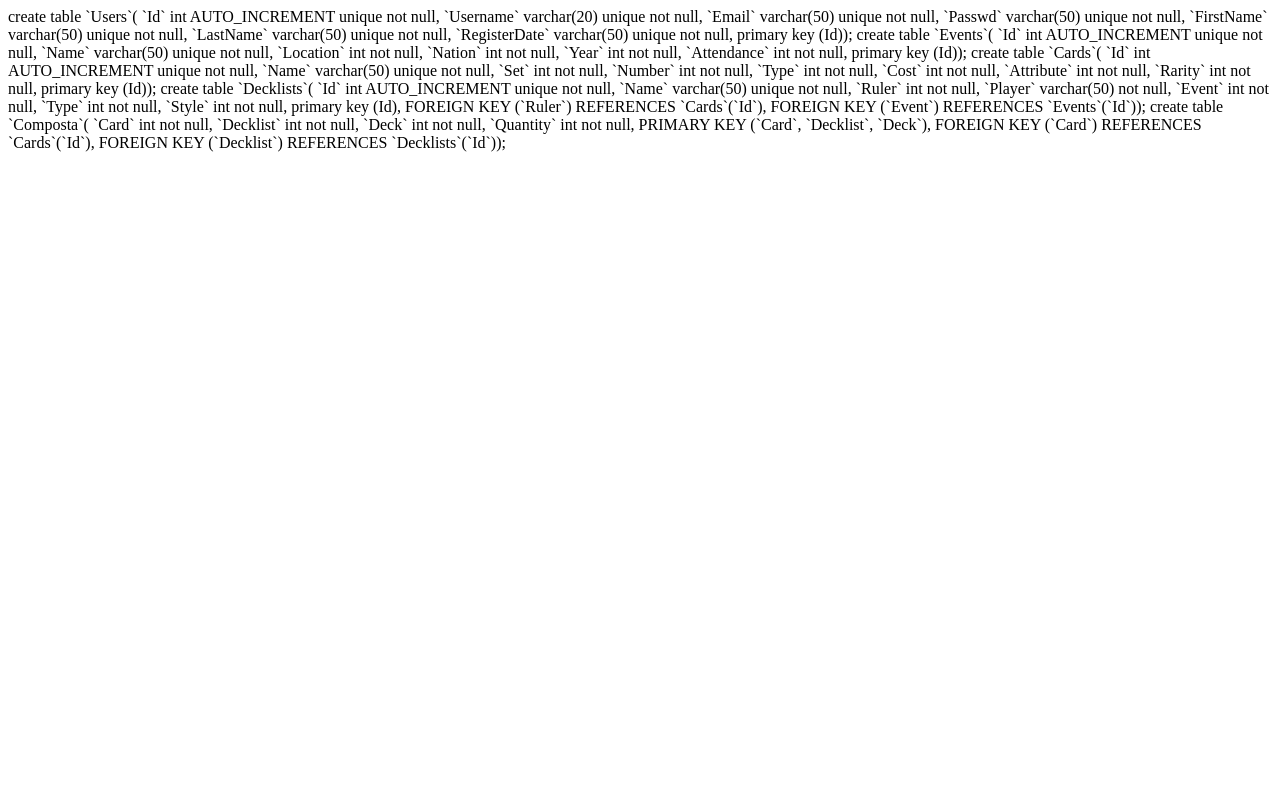
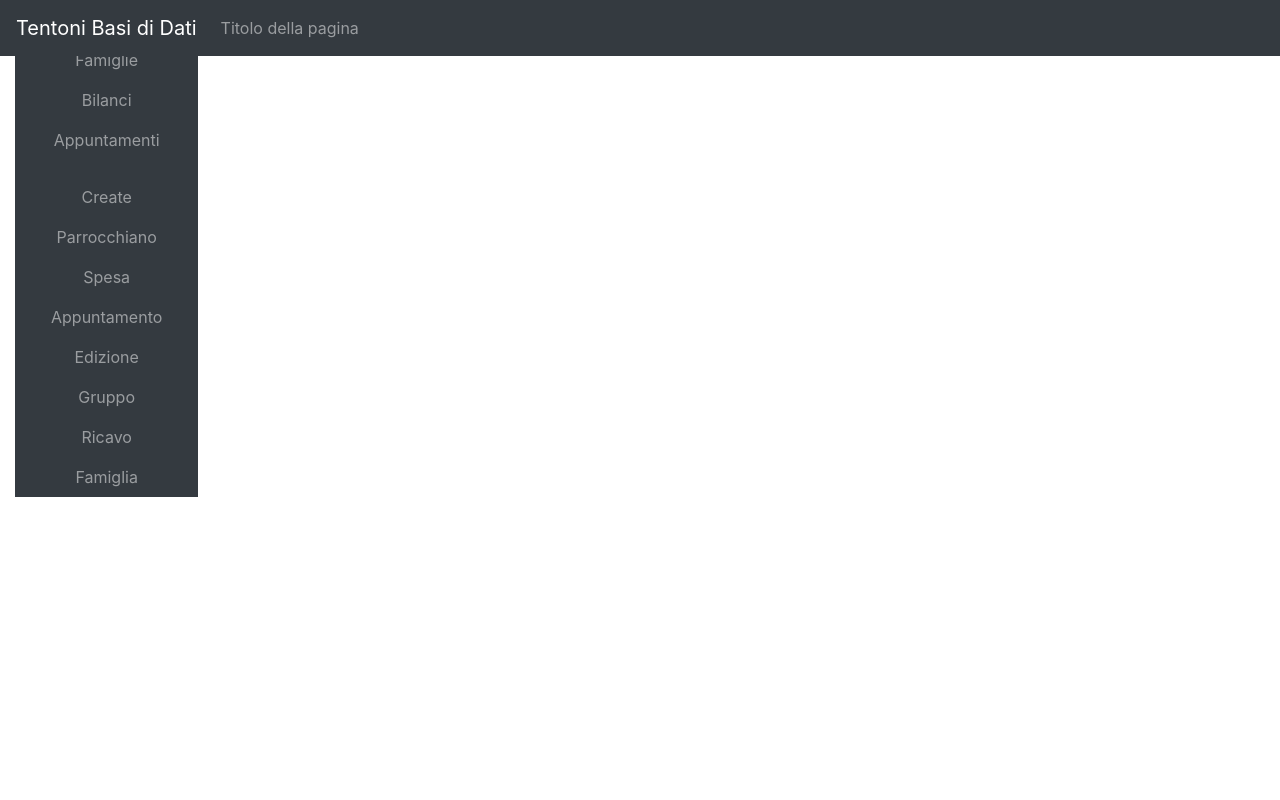
Before and after one commit to Daniele-Tentoni/FowDeckHub_old, a PHP site: page /assets/layout/header_vecchio.php in a window 1280 px wide. Run offline with PHP 8.4, Linux system fonts and the light colour scheme; some libraries are stand-ins or nearby versions.

Commit message:
Revert "Alcune modifiche di usabilità"
This reverts commit eadaf18c387183a6409fb1f584eadd1e33b724be.

```diff
--- a/assets/layout/header_vecchio.php
+++ b/assets/layout/header_vecchio.php
@@ -1,50 +1,49 @@
-create table `Users`(
-    `Id` int AUTO_INCREMENT unique not null,
-    `Username` varchar(20) unique not null,
-    `Email` varchar(50) unique not null,
-    `Passwd` varchar(50) unique not null,
-    `FirstName` varchar(50) unique not null,
-    `LastName` varchar(50) unique not null,
-    `RegisterDate` varchar(50) unique not null,
-    primary key (Id));
-
-create table `Events`(
-    `Id` int AUTO_INCREMENT unique not null,
-    `Name` varchar(50) unique not null,
-    `Location` int not null,
-    `Nation` int not null,
-    `Year` int not null,
-    `Attendance` int  not null,
-    primary key (Id));
-
-create table `Cards`(
-    `Id` int AUTO_INCREMENT unique not null,
-    `Name` varchar(50) unique not null,
-    `Set` int not null,
-    `Number` int not null,
-    `Type` int not null,
-    `Cost` int  not null,
-    `Attribute` int not null,
-    `Rarity` int  not null,
-    primary key (Id));
-
-create table `Decklists`(
-    `Id` int AUTO_INCREMENT unique not null,
-    `Name` varchar(50) unique not null,
-    `Ruler` int not null,
-    `Player` varchar(50) not null,
-    `Event` int not null,
-    `Type` int  not null,
-    `Style` int not null,
-    primary key (Id),
-	FOREIGN KEY (`Ruler`) REFERENCES `Cards`(`Id`),
-	FOREIGN KEY (`Event`) REFERENCES `Events`(`Id`));
-
-create table `Composta`(
-    `Card` int not null,
-    `Decklist` int not null,
-    `Deck` int not null,
-    `Quantity` int not null,
-	PRIMARY KEY (`Card`, `Decklist`, `Deck`),
-	FOREIGN KEY (`Card`) REFERENCES `Cards`(`Id`),
-	FOREIGN KEY (`Decklist`) REFERENCES `Decklists`(`Id`));
+<!-- DOCTYPE html-->
+<html lang="it">
+	<head>
+		<title>Tentoni - Basi di Dati</title>
+		<meta charset="utf-8">
+		<meta name="viewport" content="initial-scale=1.0, width=device-width" />
+		<link rel="stylesheet" href="https://maxcdn.bootstrapcdn.com/bootstrap/4.0.0/css/bootstrap.min.css" integrity="sha384-Gn5384xqQ1aoWXA+058RXPxPg6fy4IWvTNh0E263XmFcJlSAwiGgFAW/dAiS6JXm" crossorigin="anonymous">
+		<link rel="stylesheet" type="text/css" href="assets/css/main.css" media="screen" />
+		<link rel="stylesheet" type="text/css" href="assets/css/style.default.css" media="screen" />
+  		<script src="https://use.fontawesome.com/8c821db5ab.js"></script>
+		<script src="http://code.jquery.com/jquery.js"></script>
+	</head>
+	<body>
+		<div class="container-fluid">
+			<div class="row">
+				<div class="col-md-2">
+					<nav class="side-navbar navbar-dark bg-dark">
+						<ul class="navbar-nav flex-column navbar-collapse" id="navbarSupportedContent">
+							<li class="nav-item disabled"><span class="nav-link">Read</span></li>
+							<li class="nav-item"><a class="nav-link" href="#">Famiglie</a></li>
+							<li class="nav-item"><a class="nav-link" href="#">Bilanci</a></li>
+							<li class="nav-item"><a class="nav-link" href="#">Appuntamenti</a></li>
+							<li class="dropdown-divider"></li>
+							<li class="nav-item disabled"><span class="nav-link">Create</span></li>
+							<li class="nav-item"><a class="nav-link" href="#">Parrocchiano</a></li>
+							<li class="nav-item"><a class="nav-link" href="#">Spesa</a></li>
+							<li class="nav-item"><a class="nav-link" href="#">Appuntamento</a></li>
+							<li class="nav-item"><a class="nav-link" href="#">Edizione</a></li>
+							<li class="nav-item"><a class="nav-link" href="#">Gruppo</a></li>
+							<li class="nav-item"><a class="nav-link" href="#">Ricavo</a></li>
+							<li class="nav-item"><a class="nav-link" href="#">Famiglia</a></li>
+						</ul>
+					</nav>
+				</div>
+				<div role="main" class="col-md-10">
+						<div class="row">
+							<nav class="navbar navbar-expand-sm navbar-dark bg-dark fixed-top navbar-toggleable-sm">
+								<a class="navbar-brand" href="#">Tentoni Basi di Dati</a>
+								<button class="navbar-toggler navbar-toggler-right" type="button" data-toggle="collapse" data-target="#navbarSupportedContent" aria-controls="navbarSupportedContent" aria-expanded="false" aria-label="Toggle navigation">
+									<span class="navbar-toggler-icon"></span>
+								</button>
+								<ul class="navbar-nav mr-auto">
+									<li class="nav-item"><span class="nav-link">Titolo della pagina</span></li>
+								</ul>
+							</nav>
+						<!--
+						Qui sarà inserito il contenuto della pagina.
+						Sotto sarà quindi necessario aggiungere il footer chiudendo i tags html.
+						-->
--- a/pages/users_partial.php
+++ b/pages/users_partial.php
@@ -66,7 +66,7 @@
 				</div>
 			</div>
 			<!-- END RESPONSIVE TABLES -->
-			<?php echo $error; ?>
+
 		<!-- END PAGE CONTENT WRAPPER -->
 		</div>
 	</div>
--- a/users.php
+++ b/users.php
@@ -1,11 +1,5 @@
 <?php
 session_start();
-$conn = new mysqli("localhost", "root", "", "my_fowdeckhub");
-if($conn->connect_error){
-	$error = "Connect Error";
-} else {
-	$error = "Nothing";
-}
 $title = "Users - Administrator - Fow Deck Hub";
 $active_page = 10;
 require_once $_SERVER['DOCUMENT_ROOT'] . '/config/config.php';
```
Also changed, not shown: assets/layout/header.php (+0 -9 lines).
